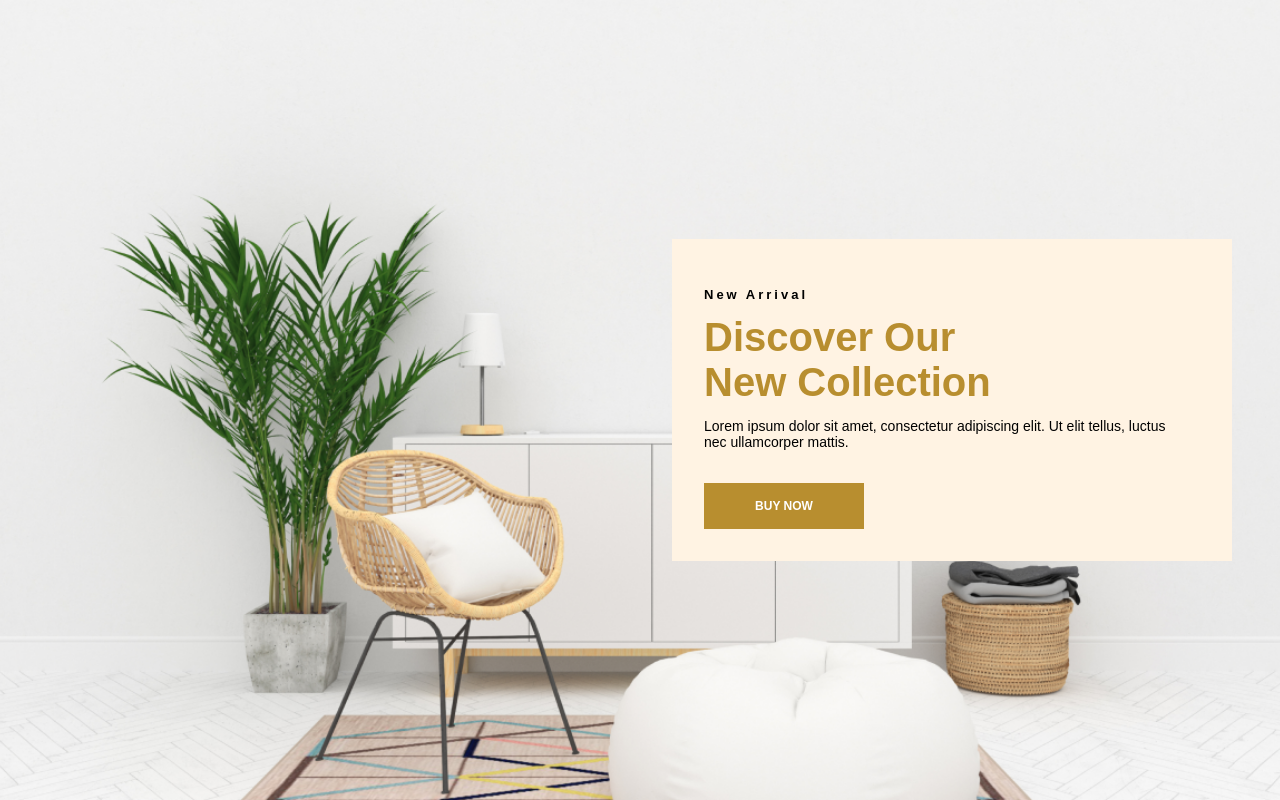
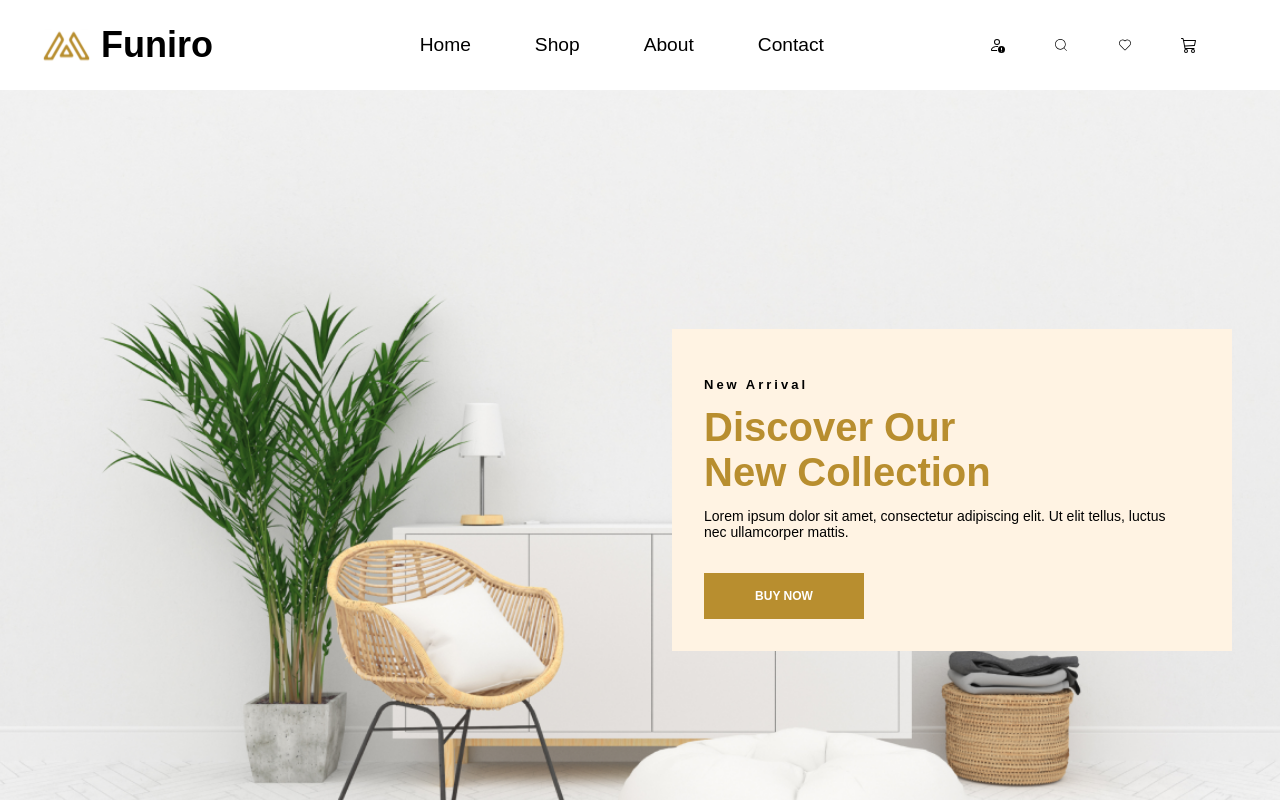
Before and after one commit to waleedabdulah/funiro, a React (Create React App) app: page / in a window 1280 px wide. Shown: the top 800 px of the page. Built offline with nearby package versions, Linux system fonts and the light colour scheme.

Commit message:
add aprropriate icons in the header

```diff
--- a/src/component/header/Header.jsx
+++ b/src/component/header/Header.jsx
@@ -1,10 +1,10 @@
-// import TollIcon from '@mui/icons-material/Toll';
 import './Header.scss'
 import { NavLink } from 'react-router-dom';
-// import SearchIcon from '@mui/icons-material/Search';
-// import ReportGmailerrorredIcon from '@mui/icons-material/ReportGmailerrorred';
-// import FavoriteBorderOutlinedIcon from '@mui/icons-material/FavoriteBorderOutlined';
-// import ShoppingCartOutlinedIcon from '@mui/icons-material/ShoppingCartOutlined';
+import Logo from '../../assets/header/Logo.svg'
+import { BsCart3 } from "react-icons/bs";
+import { CiHeart } from "react-icons/ci";
+import { CiSearch } from "react-icons/ci";
+import { BsPersonExclamation } from "react-icons/bs";
 
 export default function Header(){
 
@@ -12,6 +12,7 @@ export default function Header(){
         <div className="header-container">
            <div className="logo">
                 {/* <TollIcon style={{fontSize: '2rem'}}/> */}
+                <img src={Logo} alt='Logo' />
                 <h2>Funiro</h2>
            </div>
 
@@ -25,10 +26,10 @@ export default function Header(){
            </div>
 
            <div className="icons">
-            {/* <ReportGmailerrorredIcon />
-            <SearchIcon />
-            <FavoriteBorderOutlinedIcon />
-            <ShoppingCartOutlinedIcon /> */}
+                <BsPersonExclamation />
+                <CiSearch />
+                <CiHeart />
+                <BsCart3 />
            </div>
         </div>
     )
--- a/src/index.js
+++ b/src/index.js
@@ -19,7 +19,7 @@ const root = ReactDOM.createRoot(document.getElementById('root'));
 root.render(
   <BrowserRouter>
     <React.StrictMode>
-    {/* <Header />  */}
+    <Header />
 
       {/* <Routes>
         <Route path='/' element={<Home />} />
```
Also changed, not shown: src/assets/header/Logo.svg (added).
